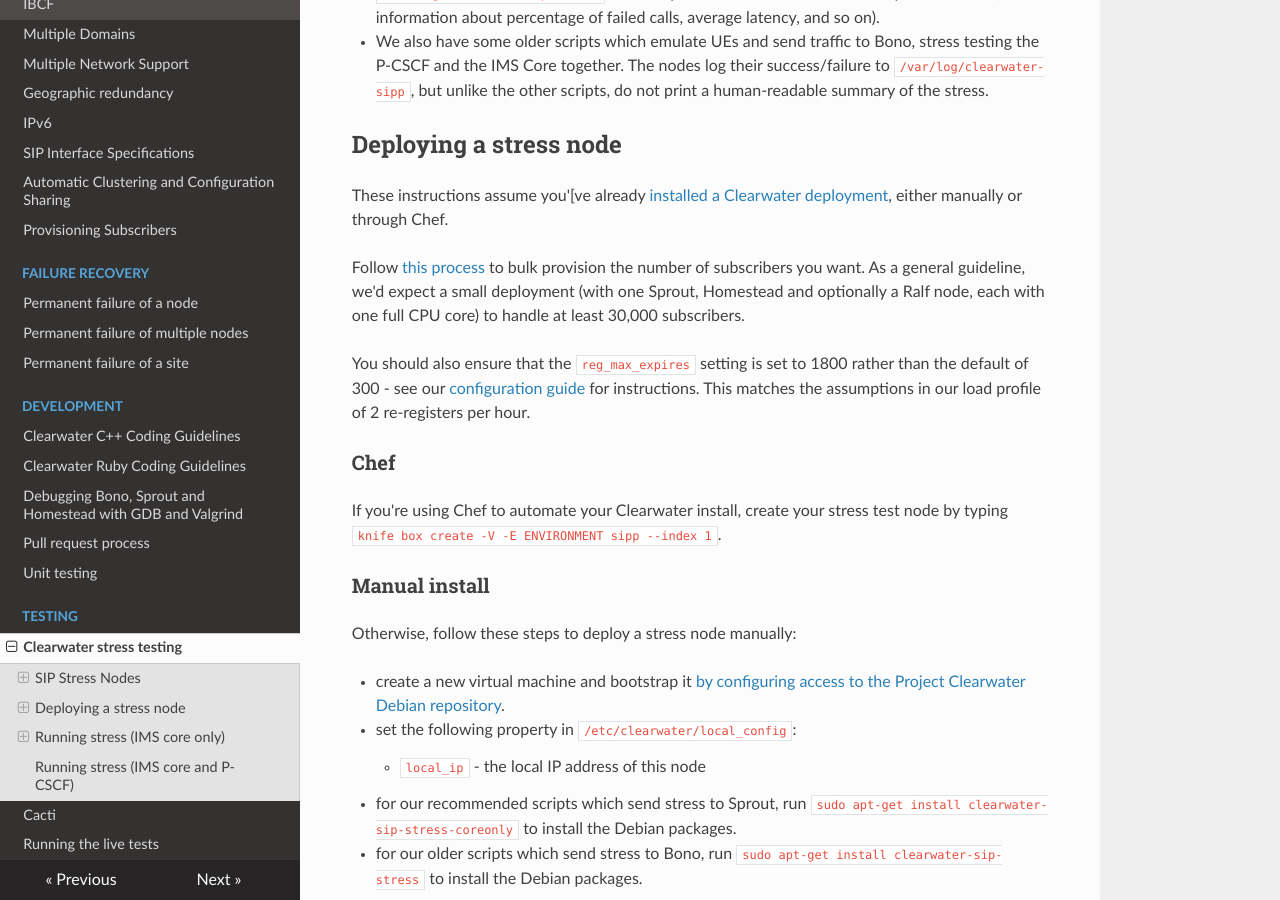
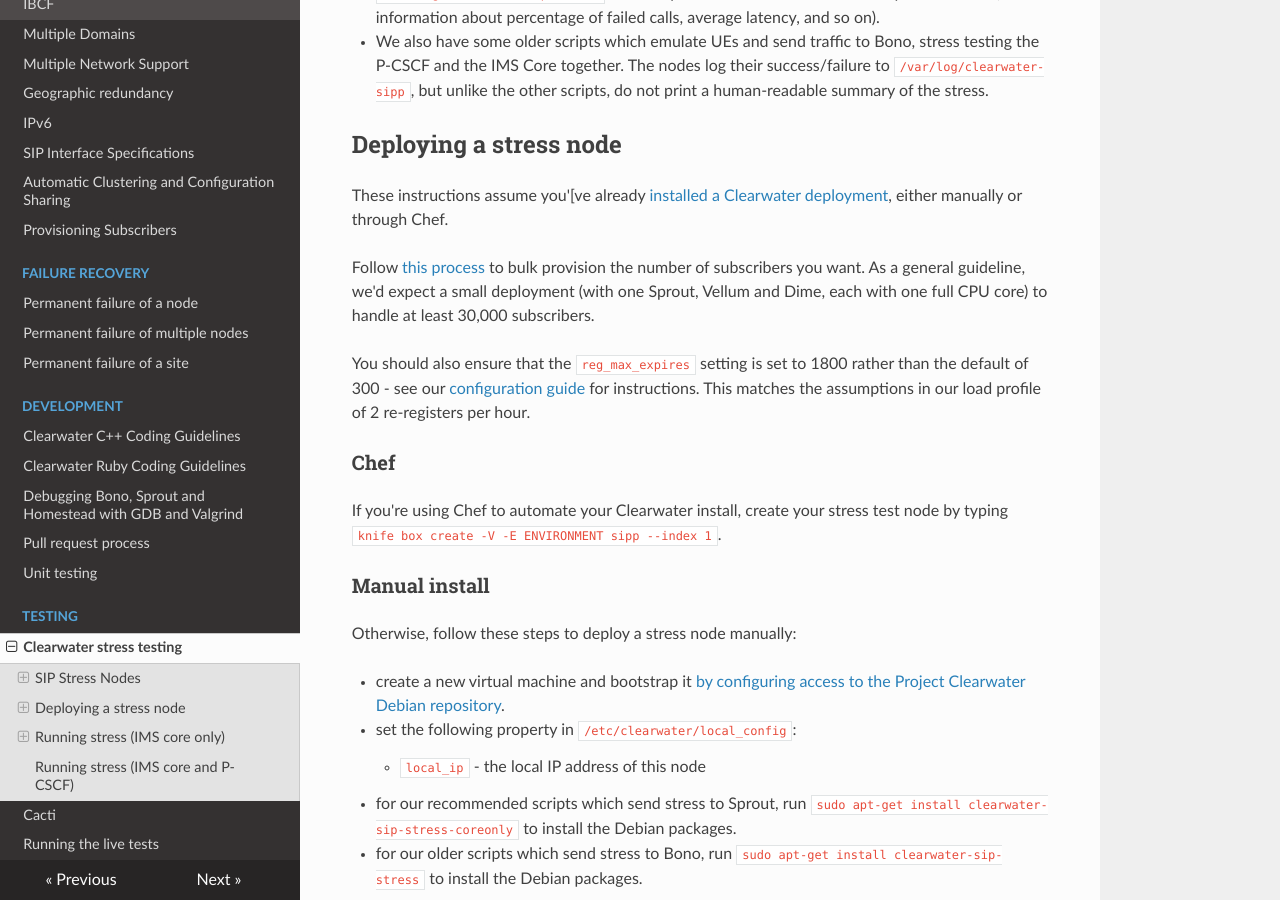
Before and after one commit to Metaswitch/clearwater-readthedocs, an MkDocs documentation site: the page built from docs/Clearwater_stress_testing.md, in a window 1280 px wide and 900 px high, scrolled down 671 px. Built offline with MkDocs 1.6.1, drawn with Linux system fonts in a browser that asks for light colours; nearby versions of some CDN libraries; old or Windows-style settings are respelled for this version of MkDocs.

Commit message:
Rename Ralf/Homestead to Vellum/Dime in Clearwater Stress Testing

```diff
--- a/docs/Clearwater_stress_testing.md
+++ b/docs/Clearwater_stress_testing.md
@@ -20,7 +20,7 @@ Clearwater SIP stress nodes provide a set of SIPp scripts to run against your Sp
 
 These instructions assume you'[ve already [installed a Clearwater deployment](Installation_Instructions.md), either manually or through Chef.
 
-Follow [this process](https://github.com/Metaswitch/crest/blob/dev/docs/Bulk-Provisioning%20Numbers.md) to bulk provision the number of subscribers you want. As a general guideline, we'd expect a small deployment (with one Sprout, Homestead and optionally a Ralf node, each with one full CPU core) to handle at least 30,000 subscribers.
+Follow [this process](https://github.com/Metaswitch/crest/blob/dev/docs/Bulk-Provisioning%20Numbers.md) to bulk provision the number of subscribers you want. As a general guideline, we'd expect a small deployment (with one Sprout, Vellum and Dime, each with one full CPU core) to handle at least 30,000 subscribers.
 
 You should also ensure that the `reg_max_expires` setting is set to 1800 rather than the default of 300 - see our [configuration guide](Clearwater_Configuration_Options_Reference.md) for instructions. This matches the assumptions in our load profile of 2 re-registers per hour.
 
```
